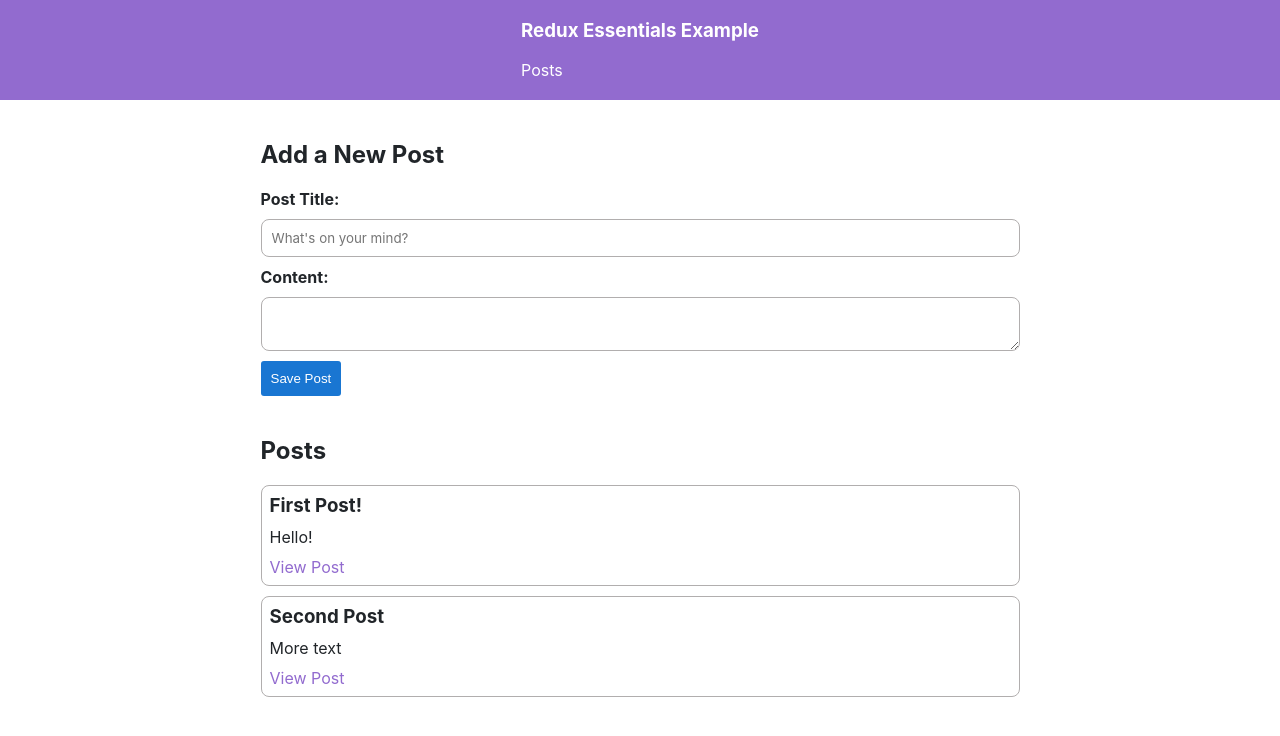
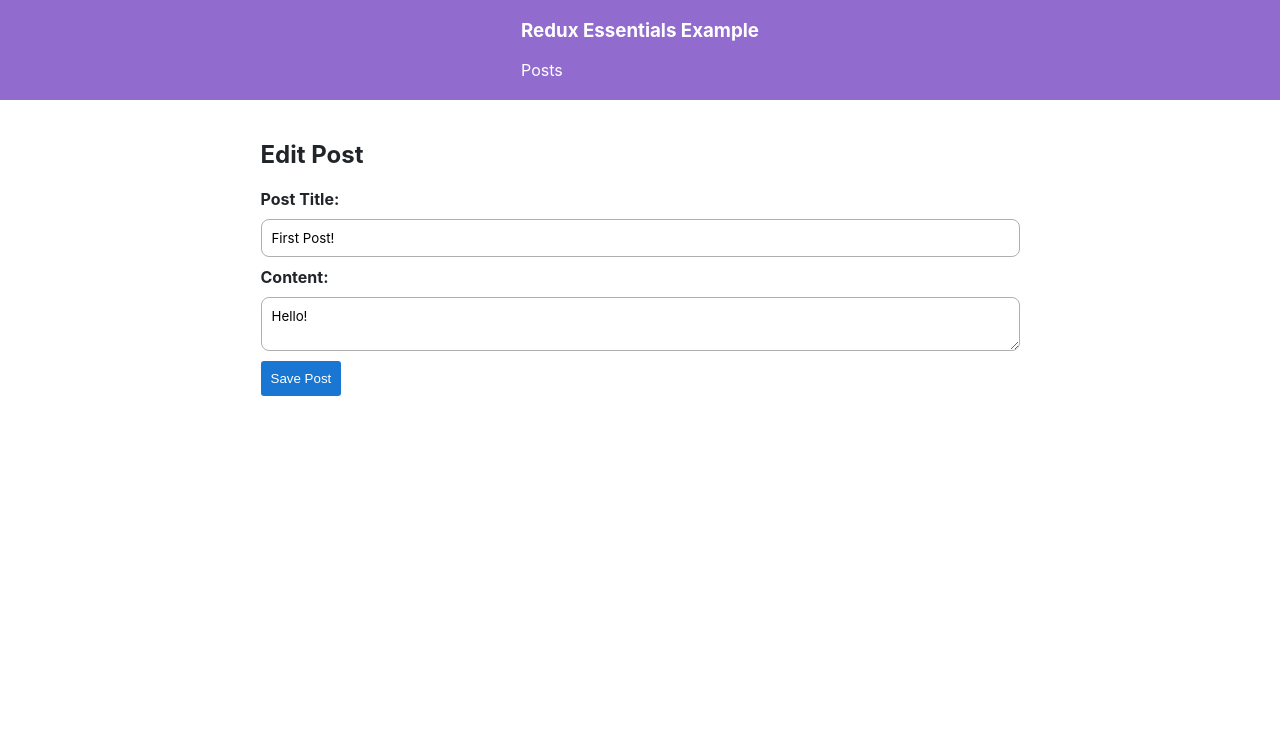
Before and after one commit to revione/social-media-feed-app, a React (Vite) app: page /editPost/1 in a window 1280 px wide. Before the commit this address led to /. Shown: the top 736 px of the page. Built offline with nearby package versions, Linux system fonts and the light colour scheme.

Commit message:
Edit a Post

```diff
--- /dev/null
+++ b/src/components/EditPost/EditPost.tsx
@@ -0,0 +1,66 @@
+// libraries
+import { useState } from "react"
+import { useHistory } from "react-router-dom"
+// hooks
+import { useSelector, useDispatch } from "app/hooks"
+// actions
+import { postUpdated } from "features/posts/slice"
+// styles
+import { Section } from "./styles"
+
+type InputChangeEvent = React.ChangeEvent<HTMLInputElement>
+type TextAreaChangeEvent = React.ChangeEvent<HTMLTextAreaElement>
+
+const EditPost = ({ match }: { match: any }) => {
+  const { postId } = match.params
+
+  const post = useSelector((state) =>
+    state.posts.find((post) => post.id === postId)
+  )
+
+  const [title, setTitle] = useState(post?.title)
+  const [content, setContent] = useState(post?.content)
+
+  const dispatch = useDispatch()
+  const history = useHistory()
+
+  const onTitleChanged = (e: InputChangeEvent) => setTitle(e.target.value)
+  const onContentChanged = (e: TextAreaChangeEvent) =>
+    setContent(e.target.value)
+
+  const onSavePostClicked = () => {
+    if (title && content) {
+      dispatch(postUpdated({ id: postId, title, content }))
+      history.push(`/posts/${postId}`)
+    }
+  }
+
+  return (
+    <Section>
+      <h2>Edit Post</h2>
+      <form>
+        <label htmlFor="postTitle">Post Title:</label>
+        <input
+          type="text"
+          id="postTitle"
+          name="postTitle"
+          placeholder="What's on your mind?"
+          value={title}
+          onChange={onTitleChanged}
+        />
+        <label htmlFor="postContent">Content:</label>
+        <textarea
+          id="postContent"
+          name="postContent"
+          value={content}
+          onChange={onContentChanged}
+        />
+        <button type="button" onClick={onSavePostClicked}>
+          Save Post
+        </button>
+      </form>
+    </Section>
+  )
+}
+
+export default EditPost
--- /dev/null
+++ b/src/components/EditPost/index.ts
@@ -0,0 +1 @@
+export { default } from "./EditPost"
--- /dev/null
+++ b/src/components/EditPost/styles.ts
@@ -0,0 +1,58 @@
+import styled from "styled-components/macro"
+
+export const Section = styled.div`
+  max-width: 799px;
+  margin: 0 auto;
+  padding: 20px;
+
+  form {
+    display: flex;
+    flex-direction: column;
+    row-gap: 10px;
+  }
+
+  label {
+    font-weight: bold;
+  }
+
+  input,
+  textarea {
+    border: 1px solid rgb(177, 174, 174);
+    border-radius: 8px;
+
+    padding: 10px;
+
+    outline: none;
+
+    font-family: -apple-system, BlinkMacSystemFont, "Segoe UI", "Roboto",
+      "Oxygen", "Ubuntu", "Cantarell", "Fira Sans", "Droid Sans",
+      "Helvetica Neue", sans-serif;
+
+    &:focus {
+      box-shadow: 0 0 1px 1px #1714e4;
+    }
+  }
+
+  button {
+    width: fit-content;
+    padding: 10px;
+
+    border: none;
+    border-radius: 3px;
+    background-color: #1976d2;
+    color: white;
+
+    cursor: pointer;
+
+    transition: all 0.25s linear;
+
+    &:disabled,
+    &:disabled:hover {
+      opacity: 0.5;
+    }
+
+    &:hover {
+      background-color: #1952d2;
+    }
+  }
+`
--- a/src/components/SinglePost/SinglePost.tsx
+++ b/src/components/SinglePost/SinglePost.tsx
@@ -1,7 +1,9 @@
 // libraries
+import { Link } from "react-router-dom"
+// hooks
 import { useSelector } from "app/hooks"
 // styles
-import { Wrapper } from "./styles"
+import { Section } from "./styles"
 
 const SinglePost = ({ match }: { match: any }) => {
   const { postId } = match.params
@@ -12,19 +14,22 @@
 
   if (!post) {
     return (
-      <section>
+      <Section>
         <h2>Post not found!</h2>
-      </section>
+      </Section>
     )
   }
 
   return (
-    <section>
+    <Section>
       <article className="post">
         <h2>{post.title}</h2>
         <p className="post-content">{post.content}</p>
+        <Link to={`/editPost/${post.id}`} className="button">
+          Edit Post
+        </Link>
       </article>
-    </section>
+    </Section>
   )
 }
 
--- a/src/components/SinglePost/styles.ts
+++ b/src/components/SinglePost/styles.ts
@@ -1,3 +1,17 @@
 import styled from "styled-components/macro"
 
-export const Wrapper = styled.div``
+export const Section = styled.div`
+  padding: 20px;
+  max-width: 799px;
+  margin: 0 auto;
+
+  a {
+    text-decoration: none;
+    color: #926bcf;
+    transition: all 0.25s linear;
+
+    &:hover {
+      color: #351369;
+    }
+  }
+`
--- a/src/features/posts/slice.ts
+++ b/src/features/posts/slice.ts
@@ -19,9 +19,17 @@
     postAdded(state, action: PayloadAction<Post>) {
       state.push(action.payload)
     },
+    postUpdated(state, action: PayloadAction<Post>) {
+      const { id, title, content } = action.payload
+      const existingPost = state.find((post) => post.id === id)
+      if (existingPost) {
+        existingPost.title = title
+        existingPost.content = content
+      }
+    },
   },
 })
 
-export const { postAdded } = slice.actions
+export const { postAdded, postUpdated } = slice.actions
 
 export default slice.reducer
--- a/src/router/Router/Router.tsx
+++ b/src/router/Router/Router.tsx
@@ -10,6 +10,7 @@
 import PostsList from "components/PostsList"
 import AddPost from "components/AddPost"
 import SinglePost from "components/SinglePost"
+import EditPost from "components/EditPost"
 
 const App = () => (
   <Router>
@@ -27,6 +28,7 @@
           )}
         />
         <Route exact path="/posts/:postId" component={SinglePost} />
+        <Route exact path="/editPost/:postId" component={EditPost} />
         <Redirect to="/" />
       </Switch>
     </div>
```
